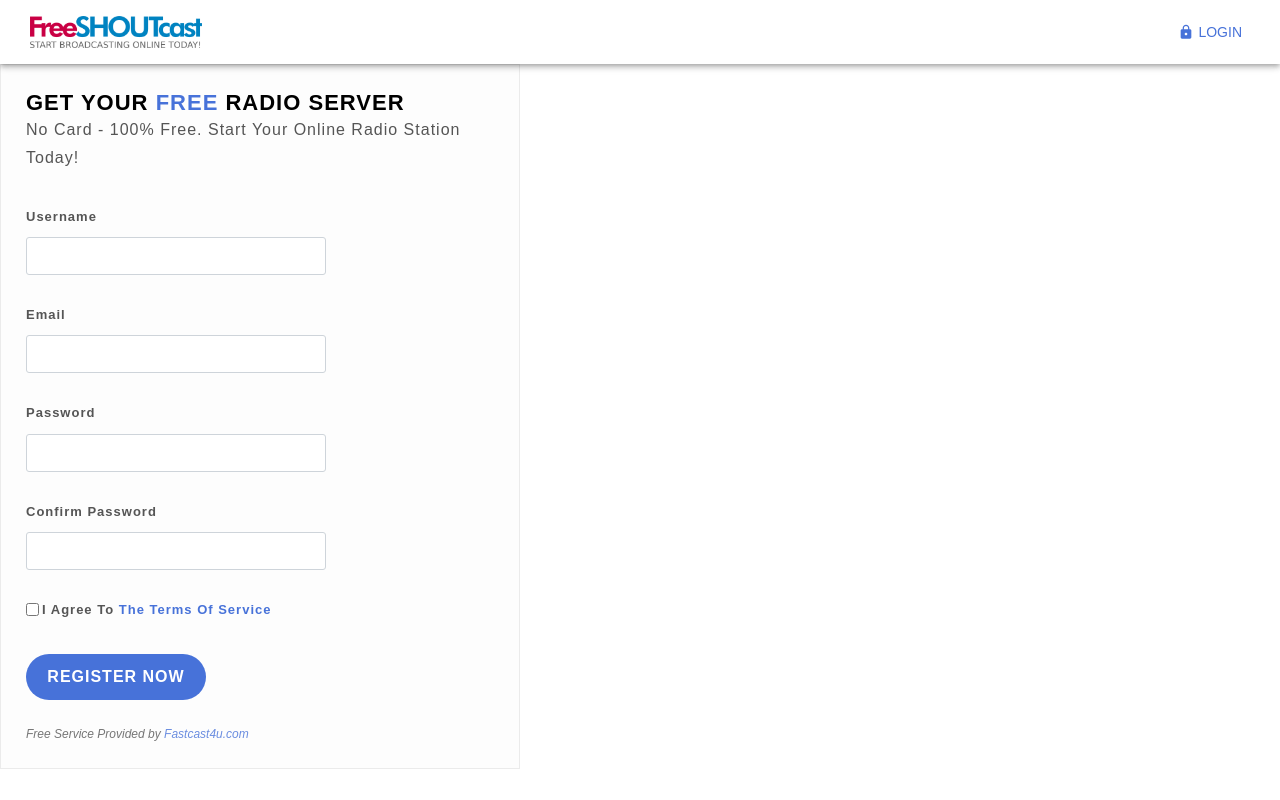
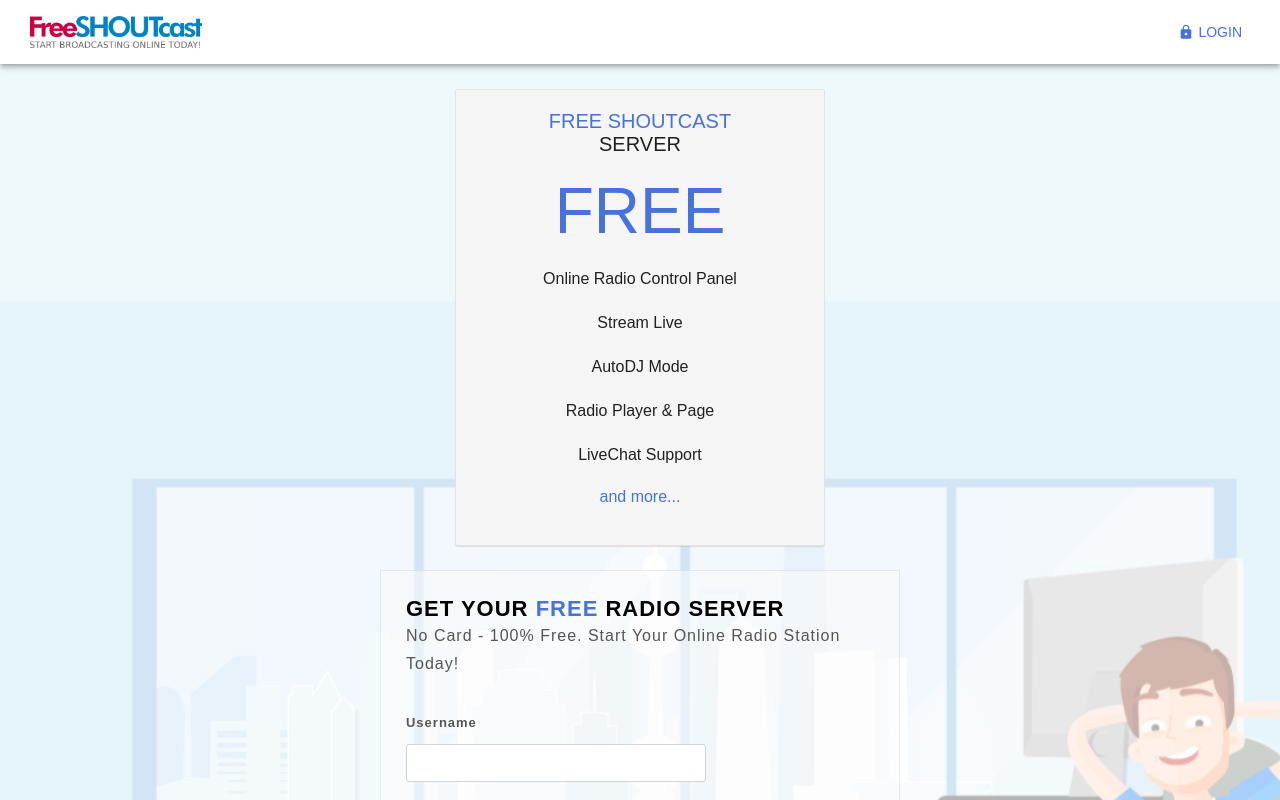
Before and after one commit to MacRapacki/MUI-atomic-designe, a React (Create React App) app: page / in a window 1280 px wide. Shown: the top 800 px of the page. Built offline with nearby package versions, Linux system fonts and the light colour scheme.

Commit message:
feat: create main section

```diff
--- a/src/App.js
+++ b/src/App.js
@@ -2,18 +2,42 @@
 
 import { ThemeProvider } from "@material-ui/styles";
 import theme from "./utilis/theme";
+import { makeStyles } from "@material-ui/core";
 
 import NavBar from "./components/organisms/navBar/NavBar";
-import CardInfo from "./components/molecules/CardInfo";
-import ServerForm from "./components/organisms/serverForm/ServerForm";
+import ServerSection from "./components/organisms/ServerSection";
+
+import BgImage from "./images-svg/bg-white.png";
+
+const useStyles = makeStyles({
+  main: {
+    width: "100%",
+    minHeight: "100vh",
+    background: `linear-gradient(
+        rgba(255, 255, 255, 0.5),
+        rgba(255, 255, 255, 0.5)
+      ),
+      url(${BgImage})`,
+
+    backgroundSize: "cover",
+    backgroundPosition: "center",
+    display: "flex",
+    flexDirection: "row",
+    justifyContent: "center",
+    alignItems: "center",
+    flexWrap: "wrap",
+    padding: "15px",
+  },
+});
 
 function App() {
+  const classes = useStyles();
   return (
     <div className="App">
       <ThemeProvider theme={theme}>
         <NavBar />
-        <main>
-          <ServerForm></ServerForm>
+        <main className={classes.main}>
+          <ServerSection />
         </main>
       </ThemeProvider>
     </div>
--- a/src/components/molecules/CardInfo.jsx
+++ b/src/components/molecules/CardInfo.jsx
@@ -12,6 +12,7 @@
     flexDirection: "column",
     justifyContent: " space-around",
     alignItems: "center",
+    border: "1px solid rgba(0, 0, 0, 0.075)",
     borderRadius: "3px",
     boxShadow: "rgba(0, 0, 0, 0.1) 0px 1px 1px 0px",
     margin: "10px 0 24px 0",
--- /dev/null
+++ b/src/components/organisms/ServerSection.jsx
@@ -0,0 +1,39 @@
+import React from "react";
+
+import { makeStyles } from "@material-ui/styles";
+
+import { Box } from "@material-ui/core";
+import CardInfo from "../molecules/CardInfo";
+import ServerForm from "../molecules/serverForm/ServerForm";
+
+const useStyle = makeStyles({
+  formTerms: {
+    width: "100%",
+    maxWidth: "300px",
+    height: "19px",
+    display: "flex",
+    flexDirection: "row",
+    justifyContent: "flex-start",
+    alignItems: "center",
+    marginBottom: "35px",
+  },
+});
+
+const ServerSection = () => {
+  return (
+    <section>
+      <Box
+        display="flex"
+        flexDirection="row"
+        flexWrap="wrap"
+        justifyContent="center"
+        maxWidth="1200px"
+      >
+        <CardInfo />
+        <ServerForm />
+      </Box>
+    </section>
+  );
+};
+
+export default ServerSection;
```
Also changed, not shown: src/components/molecules/serverForm/ServerForm.jsx (renamed from src/components/organisms/serverForm/ServerForm.jsx).
